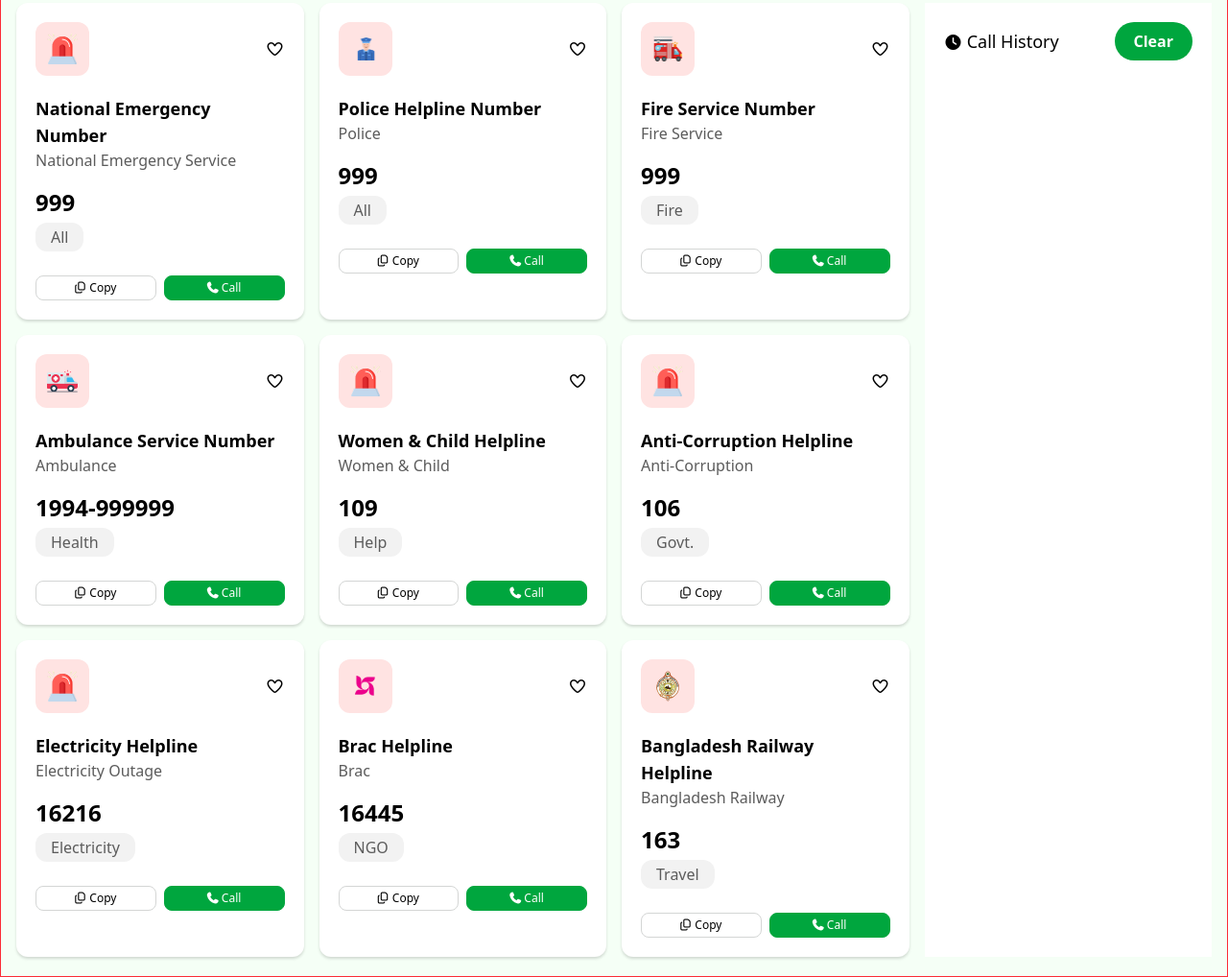
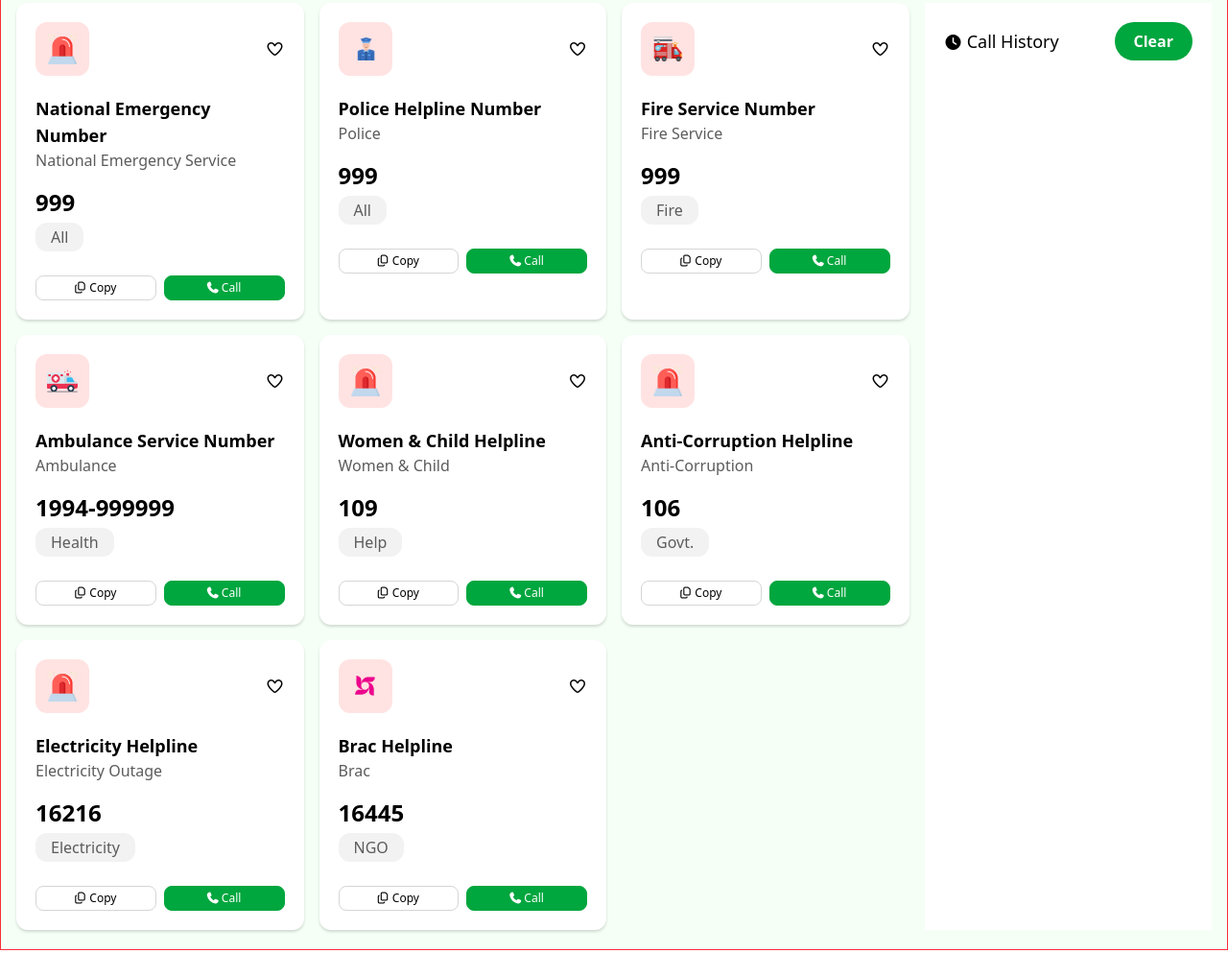
Before and after one commit to web-developer-mehede/National-Emergency-Services, a plain HTML site: page index.html in a window 1280 px wide. Shown: the part 376-1394 px from the top of the page at 96% size. After the commit the page ends 1366 px from the top, so only its background shows below. Drawn offline with nearby package versions, Linux system fonts and the light colour scheme.

```diff
--- a/index.html
+++ b/index.html
@@ -235,28 +235,7 @@
                         </div>
                     </div>
                     <!-- bangladesh railway -->
-                    <div class="p-3 sm:p-5 rounded-xl shadow-[0px_2px_3px_0px_rgba(0,0,0,0.15)] bg-white min-h-[254px]">
-                        <div class="flex justify-between">
-                            <div class="w-14 h-14 p-3 bg-[#ffe3e2] rounded-xl">
-                                <img src="./assets/Bangladesh-Railway.png" alt="Bangladesh-Railway">
-                            </div>
-                            <button class="heartIcon">
-                                <i class="fa-regular fa-heart"></i>
-                            </button>
-                        </div>
-                        <h3 class="mt-5 font-bold text-sm sm:text-lg">Bangladesh Railway Helpline</h3>
-                        <p class="text-[#5c5c5c] text-xs sm:text-base">Bangladesh Railway</p>
-                        <h1 class="mt-4 mb-2 font-bold text-base sm:text-2xl">163</h1>
-                        <span class="px-4 py-1 text-[#5c5c5c] bg-[#f2f2f2] rounded-xl text-xs sm:text-base">Travel</span>
-                        <div class="flex justify-center items-center gap-2 mt-7">
-                            <button class="border-1 border-[#d4d6d5] w-1/2 py-1 rounded-lg text-xs hover:bg-red-100 copyBtn">
-                                <i class="fa-regular fa-copy pr-2"></i>Copy
-                            </button>
-                            <button class="border-1 border-[#00a63e] w-1/2 bg-[#00a63e] hover:bg-green-400 py-1 text-white rounded-lg text-xs btn">
-                                <i class="fa-solid fa-phone pr-2"></i>Call
-                            </button>
-                        </div>
-                    </div>
+
                 </div>
             </div>
             <div class="col-span-1 bg-white" id="callHistorySection">
```
